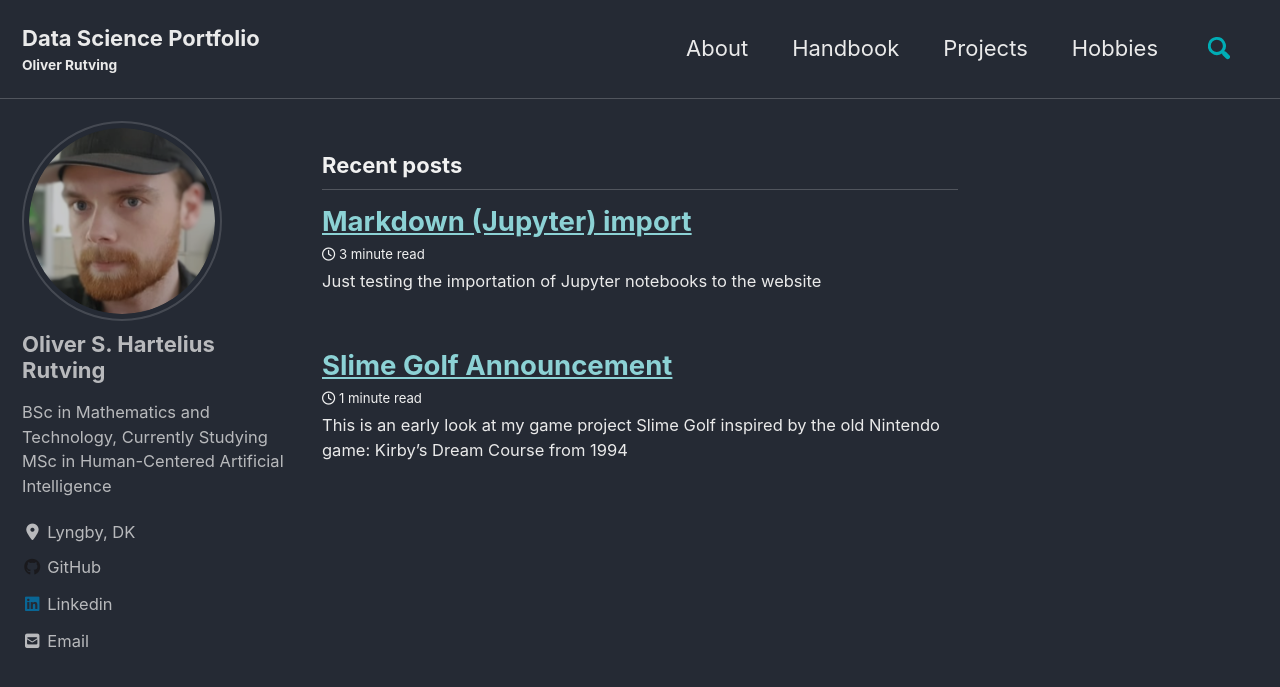
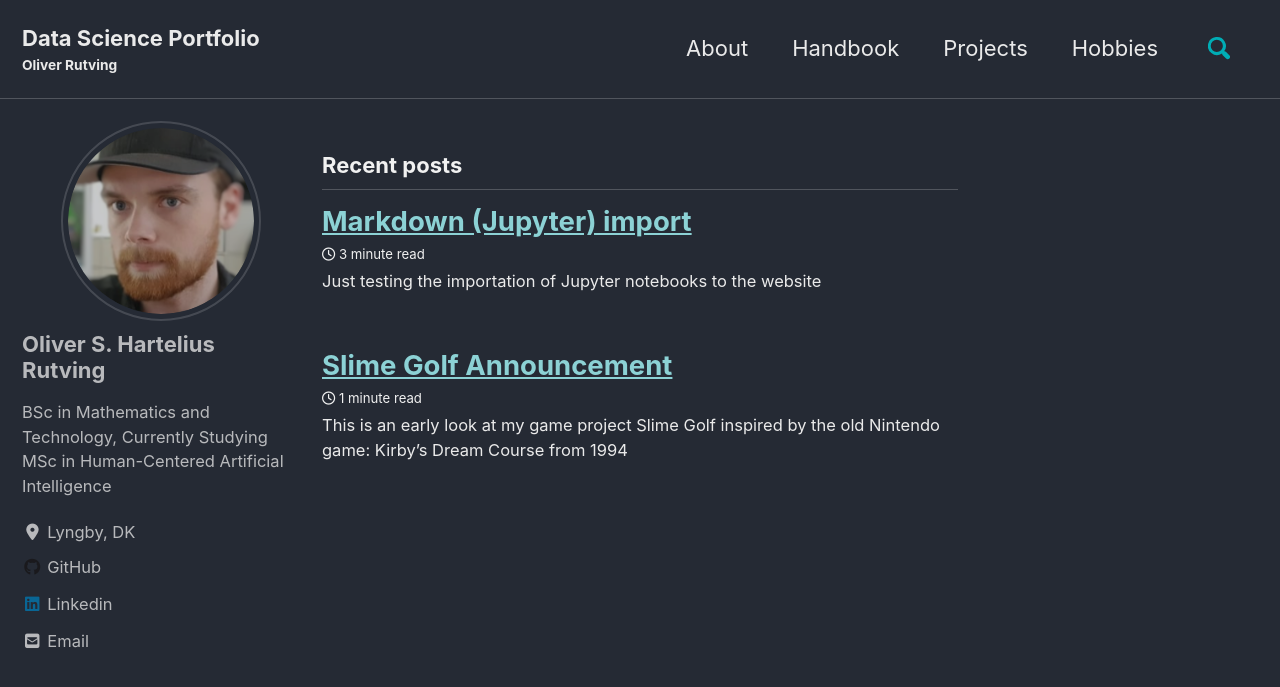
Before and after one commit to oliv2079/oliv2079.github.io, a Jekyll site: the page built from index.html, in a window 1280 px wide and 900 px high. Shown: the top 687 px of the window. Built offline with Jekyll 4.4.1, drawn with Linux system fonts in a browser that asks for light colours; cached includes are drawn as plain includes; nearby versions of some CDN libraries; the list of posts is cut into pages by our own code.

Commit message:
Update _sidebar.scss

```diff
--- a/_sass/minimal-mistakes/_sidebar.scss
+++ b/_sass/minimal-mistakes/_sidebar.scss
@@ -119,16 +119,19 @@
   vertical-align: top;
   width: auto;
   height: auto;
+  margin: 0 auto;
 
   @include breakpoint($large) {
     display: block;
     width: auto;
     height: auto;
+    margin: 0 auto;
   }
 
   img {
     max-width: 200px;
     border-radius: 100%;
+    margin: 0 auto;
     ///////////////////////
     display: block;
     width: auto;
```
